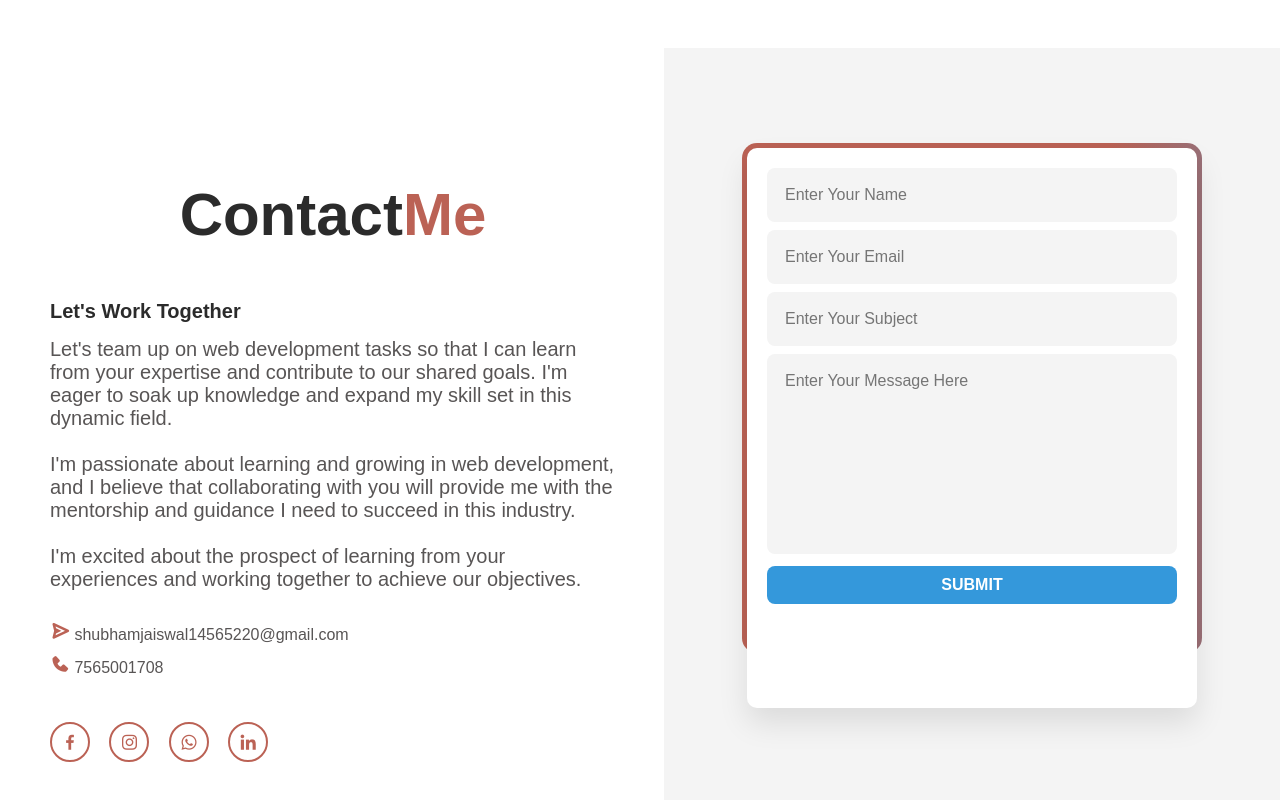
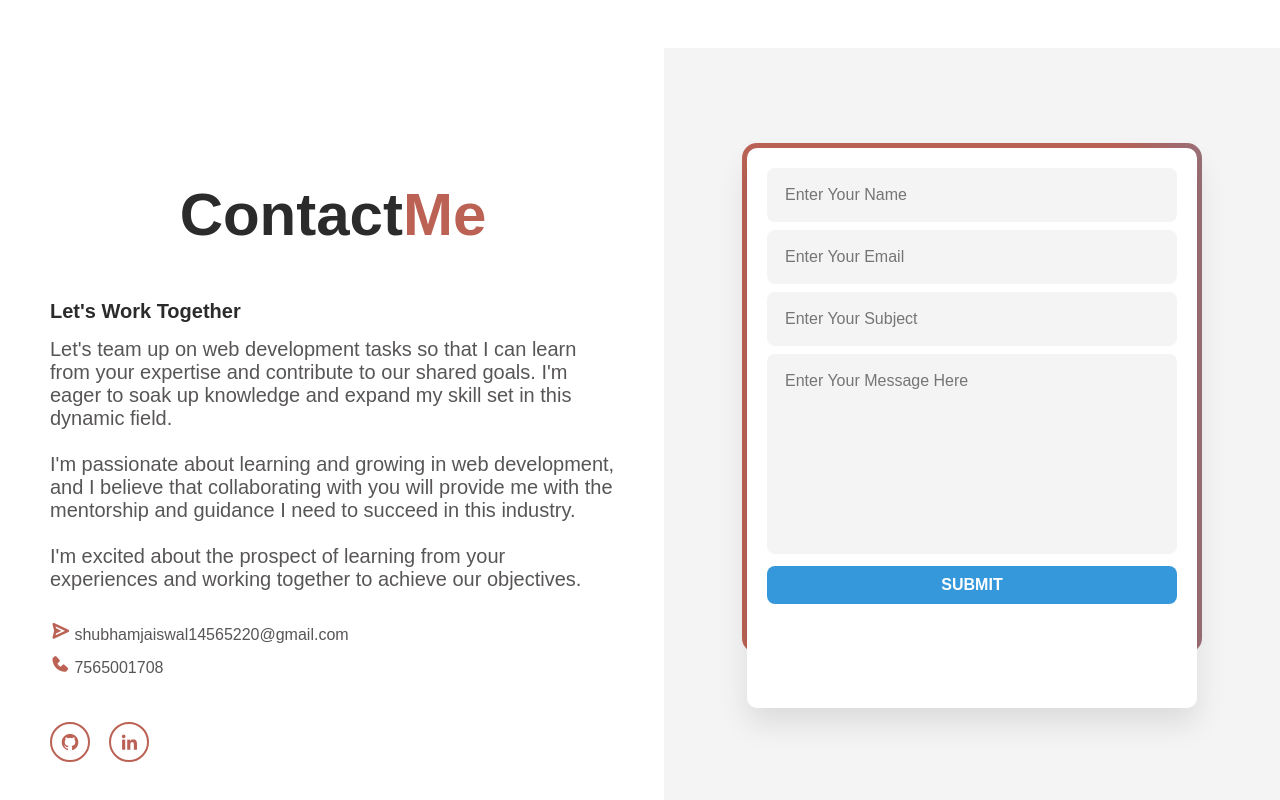
Before and after one commit to Iamshubham2022/Portfolio, a plain HTML site: page index.html in a window 1280 px wide. Shown: the part 3230-4030 px from the top of the page. Drawn offline with nearby package versions, Linux system fonts and the light colour scheme.

Commit message:
delete somthing

```diff
--- a/index.html
+++ b/index.html
@@ -241,9 +241,7 @@
                 <li><i class='bx bxs-phone' style='color:rgb(187, 98, 85)'></i> 7565001708</li>
             </div>
             <div class="contact-icon">
-                <a href="https://www.facebook.com/yourprofile" style="--i:1"><i class='bx bxl-facebook' style='color:rgb(187, 98, 85)'></i></a>
-                <a href="https://www.instagram.com/its_shubham_jaiswal_" style="--i:2"><i class='bx bxl-instagram' style='color:rgb(187, 98, 85)'></i></a>
-                <a href="https://wa.me/7565001708" style="--i:3"><i class='bx bxl-whatsapp' style='color:rgb(187, 98, 85)'></i></a>
+                <a href="https://github.com/Iamshubham2022"><i class='bx bxl-github' style='color:rgb(187, 98, 85)'></i></a>
                 <a href="https://www.linkedin.com/in/shubham-jaiswal-31578b230" style="--i:4"><i class='bx bxl-linkedin' style='color:rgb(187, 98, 85)'></i></a>
             </div>
         </div>
```
